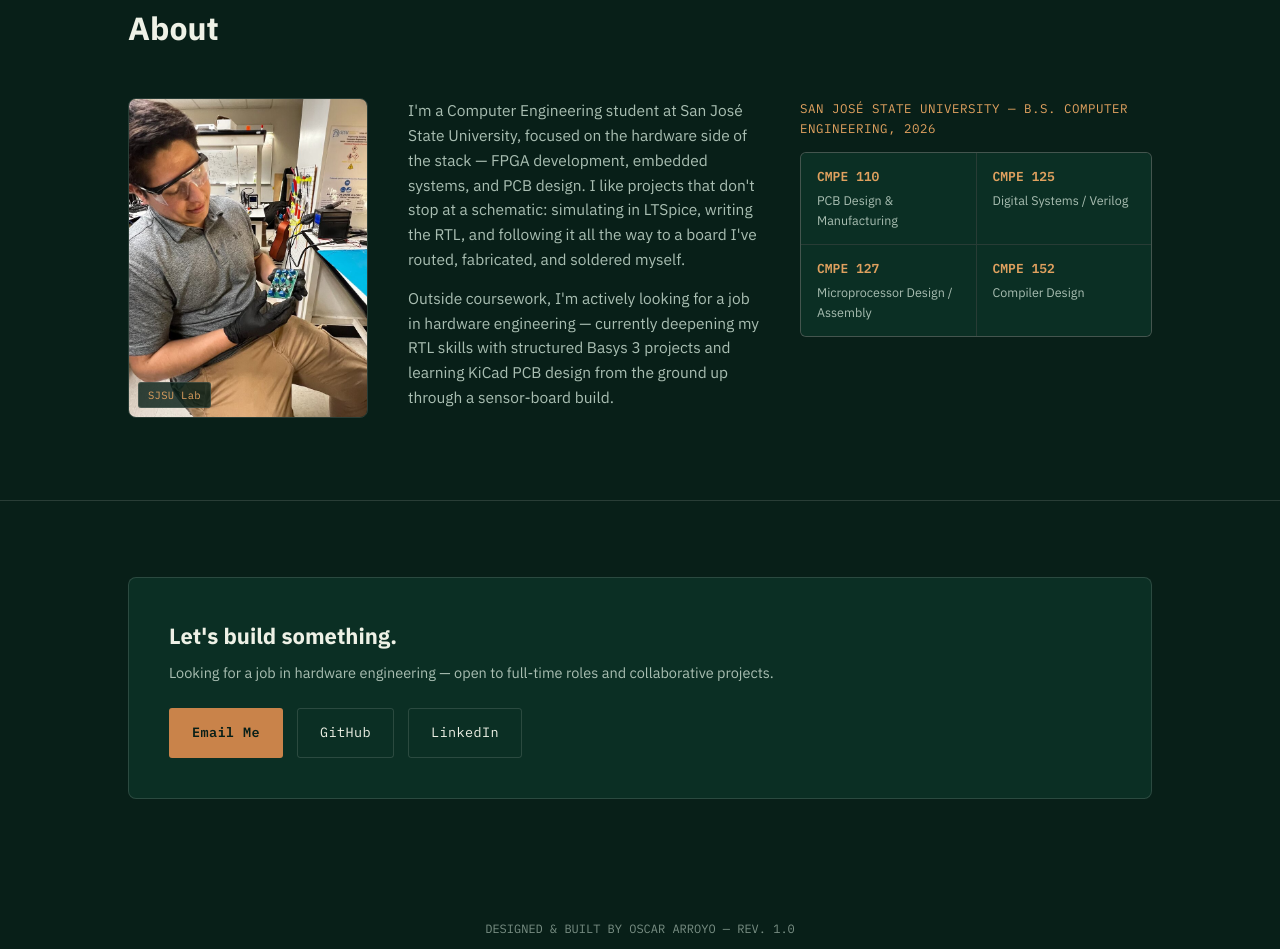
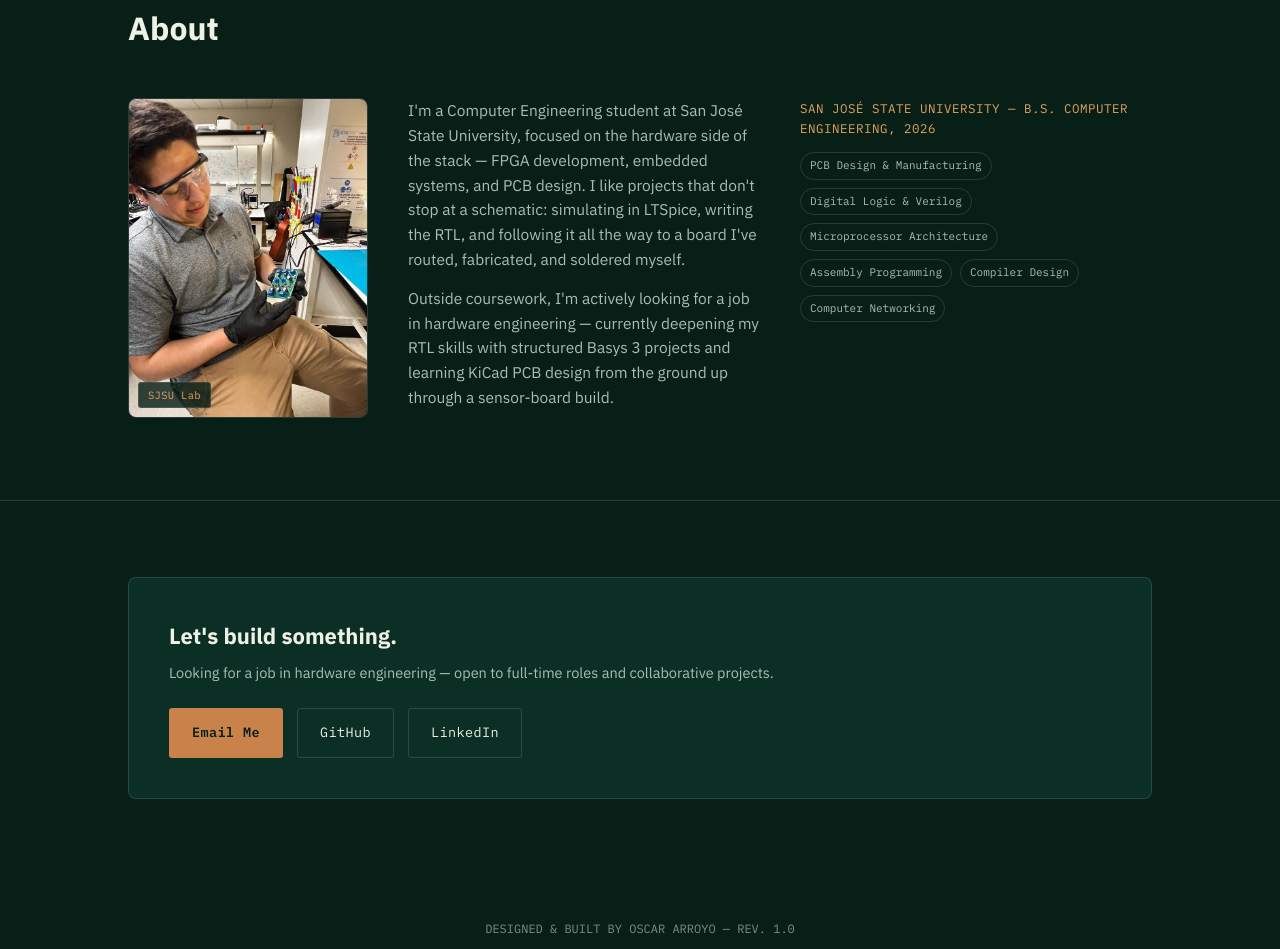
Before and after one commit to RACSO-school/RACSO-school.github.io, a plain HTML site: page index.html in a window 1280 px wide. Shown: the part 3795-4744 px from the top of the page. Drawn offline with Linux system fonts and the light colour scheme.

Commit message:
Add files via upload

```diff
--- a/index.html
+++ b/index.html
@@ -829,11 +829,13 @@
       </div>
       <div>
         <p style="font-family:var(--mono);font-size:12.5px;color:var(--copper-bright);letter-spacing:0.04em;margin:0 0 14px;text-transform:uppercase;">San José State University — B.S. Computer Engineering, 2026</p>
-        <div class="coursework">
-          <div class="course"><div class="code">CMPE 110</div><div class="name">PCB Design &amp; Manufacturing</div></div>
-          <div class="course"><div class="code">CMPE 125</div><div class="name">Digital Systems / Verilog</div></div>
-          <div class="course"><div class="code">CMPE 127</div><div class="name">Microprocessor Design / Assembly</div></div>
-          <div class="course"><div class="code">CMPE 152</div><div class="name">Compiler Design</div></div>
+        <div class="tag-row" style="justify-content:flex-start;max-width:none;">
+          <span class="tag">PCB Design &amp; Manufacturing</span>
+          <span class="tag">Digital Logic &amp; Verilog</span>
+          <span class="tag">Microprocessor Architecture</span>
+          <span class="tag">Assembly Programming</span>
+          <span class="tag">Compiler Design</span>
+          <span class="tag">Computer Networking</span>
         </div>
       </div>
     </div>
```
